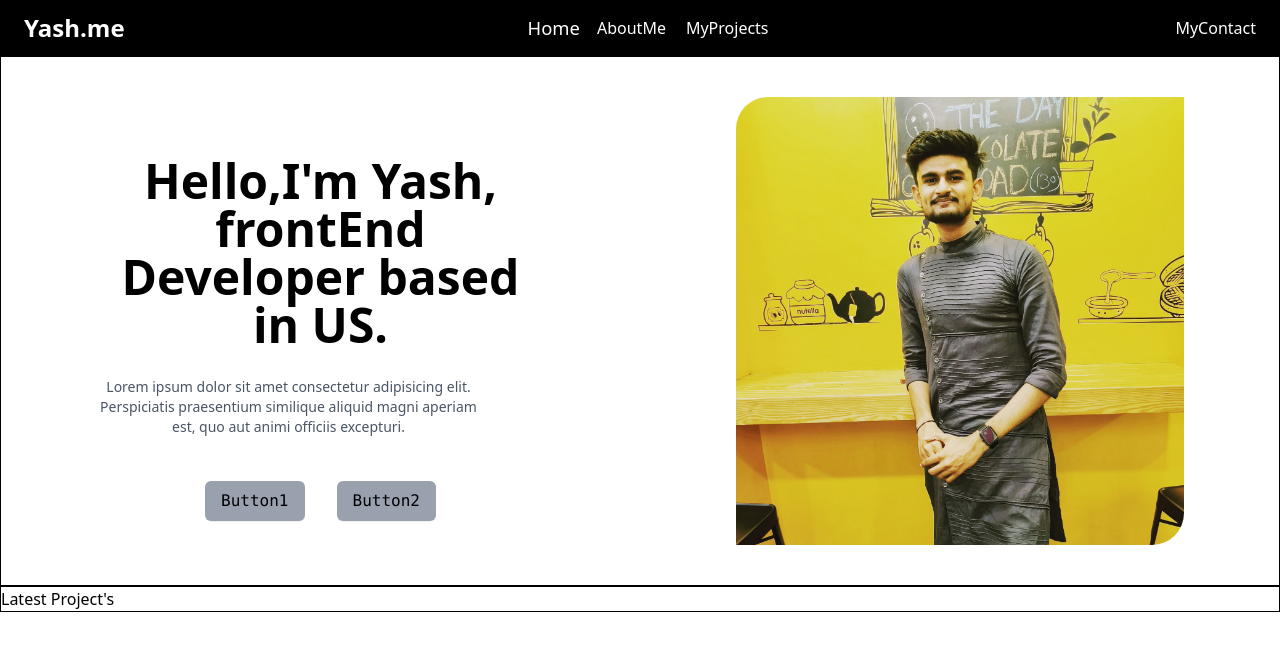
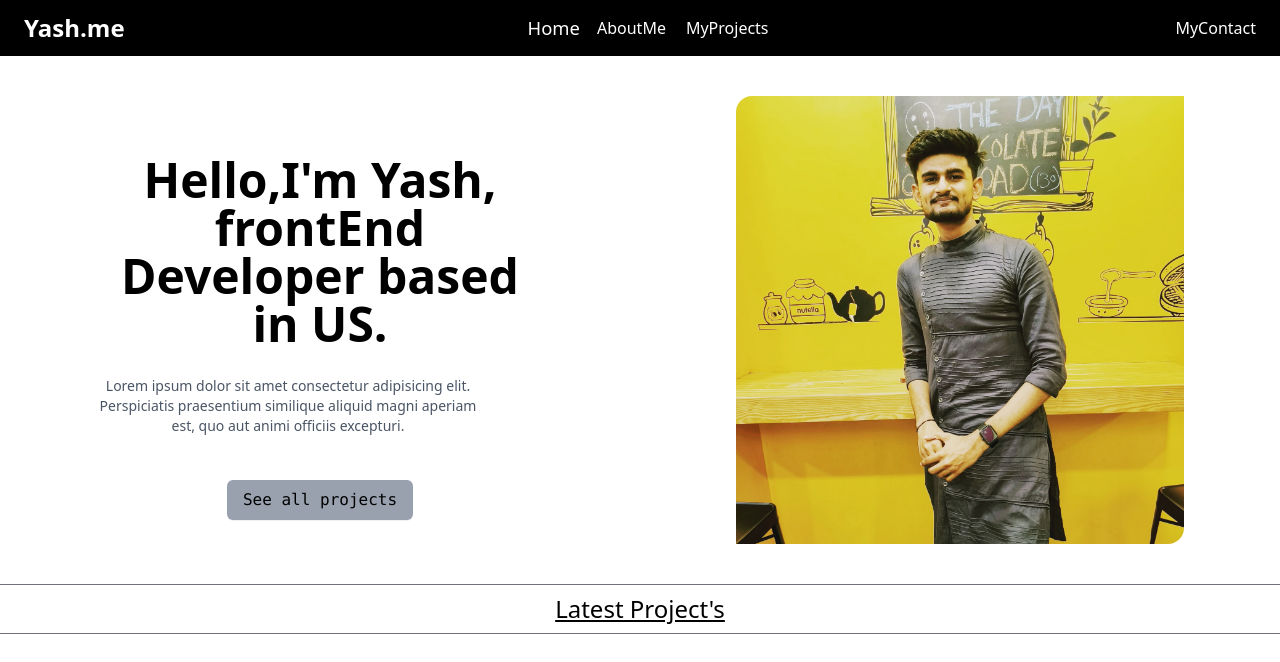
Before and after one commit to Yashmevada2807/my_portfolioMain, a React (Vite) app: page / in a window 1280 px wide. Shown: the top 662 px of the page. Built offline with nearby package versions, Linux system fonts and the light colour scheme.

Commit message:
sm changes

```diff
--- a/src/components/Home.jsx
+++ b/src/components/Home.jsx
@@ -3,8 +3,8 @@ import React from 'react'
 
 const Home = () => {
     return (
-        <div className=" w-full overflow-hidden overflow-y-scroll">
-            <div className="main w-full justify-center items-center sm:flex flex-col sm:flex-row py-2 border h-auto">
+        <div className=" w-full  overflow-hidden overflow-y-scroll">
+            <div className="main w-full  border-zinc-500 justify-center items-center sm:flex flex-col sm:flex-row py-2  h-auto">
                 <div className="info  md:w-[50%] h-auto flex flex-col justify-center items-center text-center px-5 md:px-8  py-6 md:py-10 ">
                     <div className="block  h-full w-auto md:px-2 py-4">
                         <div className="intro font-bold text-3xl sm:text-4xl md:text-5xl px-6 md:px-10  py-5 text-center max-w-lg ">
@@ -14,85 +14,26 @@ const Home = () => {
                             Lorem ipsum dolor sit amet consectetur adipisicing elit. Perspiciatis praesentium similique aliquid magni aperiam est, quo aut animi officiis excepturi.
                         </div>
                     </div>
-                    <div className="flex flex-col sm:flex-row justify-center gap-8 pt-5 ">
+                    <div className="flex flex-col sm:flex-row text-center w-full sm:w-auto gap-8 pt-5 ">
 
-                        <Link className=' bg-gray-400 rounded-md flex items-center justify-center shadow-2xs font-mono text-center px-4 py-2 sm:w-auto hover:text-white  hover:scale-110 hover:bg-gray-600  duration-300' to='/MyProject'>Button1</Link>
-                        <Link className='  bg-gray-400 rounded-md flex items-center justify-center shadow-2xs font-mono text-center px-4 py-2 sm:w-auto hover:text-white  hover:scale-110 hover:bg-gray-600  duration-300' to='/AboutMe'>Button2</Link>
+                        <Link className=' bg-gray-400 rounded-md flex items-center justify-center shadow-2xs font-mono text-center px-4 py-2 sm:w-auto hover:text-white hover:scale-105 sm:hover:scale-110 hover:bg-gray-600  duration-300' to='/myprojects'>See all projects</Link>
 
                     </div>
                 </div>
                 <div className="img md:w-[50%] p-8 h-auto flex justify-center">
-                    <Link className="w-fit h-auto rounded-br-4xl rounded-tl-4xl overflow-hidden cursor-pointer hover:shadow-2xl shadow-amber-300/100 hover:scale-[105%] duration-1000 " to="/AboutMe">
+                    <Link className="w-fit h-auto rounded-br-2xl rounded-tl-2xl hover:rounded-br-4xl hover:rounded-tl-4xl overflow-hidden cursor-pointer hover:shadow-2xl shadow-amber-300/100 hover:scale-[105%] duration-1000 " to="/AboutMe">
                         <img className=" w-full h-auto max-w-xs sm:max-w-sm md:max-w-md" src="\MyPicForGitHubProfile.jpg" alt="" />
                     </Link>
                 </div>
             </div>
-            <div className="border">
+            <div className=" flex border-b border-t border-zinc-500 justify-center items-center font-medium   underline text-2xl p-2">
                 <h1>Latest Project's</h1>
+            </div>
+            <div className="projectContent">
+
             </div>
         </div>
     )
 }
 
 export default Home
-
-
-
-
-
-
-
-
-
-
-
-
-
-
-
-// import { Link } from "react-router-dom";
-// import React from "react";
-
-// const Home = () => {
-//   return (
-//     <div className="w-full overflow-hidden overflow-y-scroll">
-//       <div className="main w-full justify-center items-center sm:flex flex-col sm:flex-row py-2 border h-auto">
-//         {/* Info Section */}
-//         {/* Image Section */}
-//         <div className="info md:w-[50%] h-auto flex flex-col justify-center items-center text-center px-6 py-6 md:py-18">
-//           <div className="block h-auto py-6">
-//             <div className="intro text-3xl sm:text-4xl md:text-6xl px-6 md:px-10 py-5 text-center max-w-lg">
-//               Hello, I'm Yash, Front-End Developer based in the US.
-//             </div>
-//             <div className="about text-sm md:py-2 px-6 text-gray-600 max-w-md">
-//               Lorem ipsum dolor sit amet consectetur adipisicing elit. Perspiciatis praesentium similique aliquid magni aperiam est, quo aut animi officiis excepturi.
-//             </div>
-//           </div>
-
-//           {/* Buttons */}
-//           <div className="flex flex-col sm:flex-row justify-center gap-4 sm:gap-8 pt-5 w-full">
-//             <Link className="bg-gray-400 w-full sm:w-auto px-4 py-2 rounded-md shadow font-mono text-center hover:text-white hover:scale-105 hover:bg-gray-600 duration-300" to="/MyProject">
-//               Button1
-//             </Link>
-//             <Link className="bg-gray-400 w-full sm:w-auto px-4 py-2 rounded-md shadow font-mono text-center hover:text-white hover:scale-105 hover:bg-gray-600 duration-300" to="/AboutMe">
-//               Button2
-//             </Link>
-//           </div>
-//         </div>
-//         <div className="img md:w-[50%] p-8 h-auto flex justify-center">
-//           <Link className="w-fit h-auto rounded-br-4xl rounded-tl-4xl overflow-hidden cursor-pointer hover:shadow-2xl shadow-amber-300/100 hover:scale-105 duration-1000" to="/AboutMe">
-//             <img className="w-full max-w-xs sm:max-w-sm md:max-w-md h-auto mx-auto rounded-lg" src="/MyPicForGitHubProfile.jpg" alt="Profile" />
-//           </Link>
-//         </div>
-
-//       </div>
-
-//       {/* Latest Projects Section */}
-//       <div className="border-t py-6 text-center">
-//         <h1 className="text-xl font-semibold text-gray-700">Latest Projects</h1>
-//       </div>
-//     </div>
-//   );
-// };
-
-// export default Home;
```
